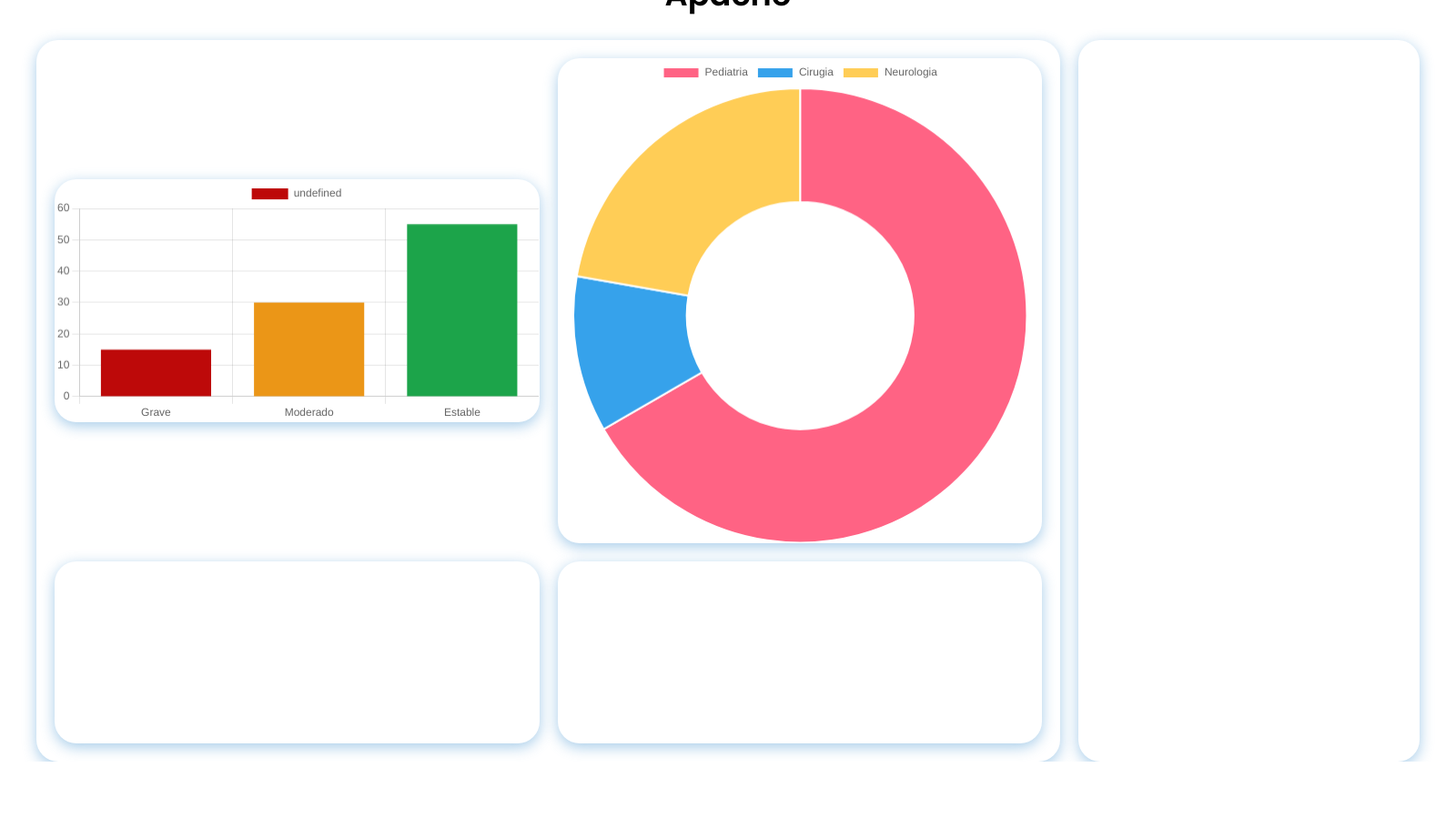
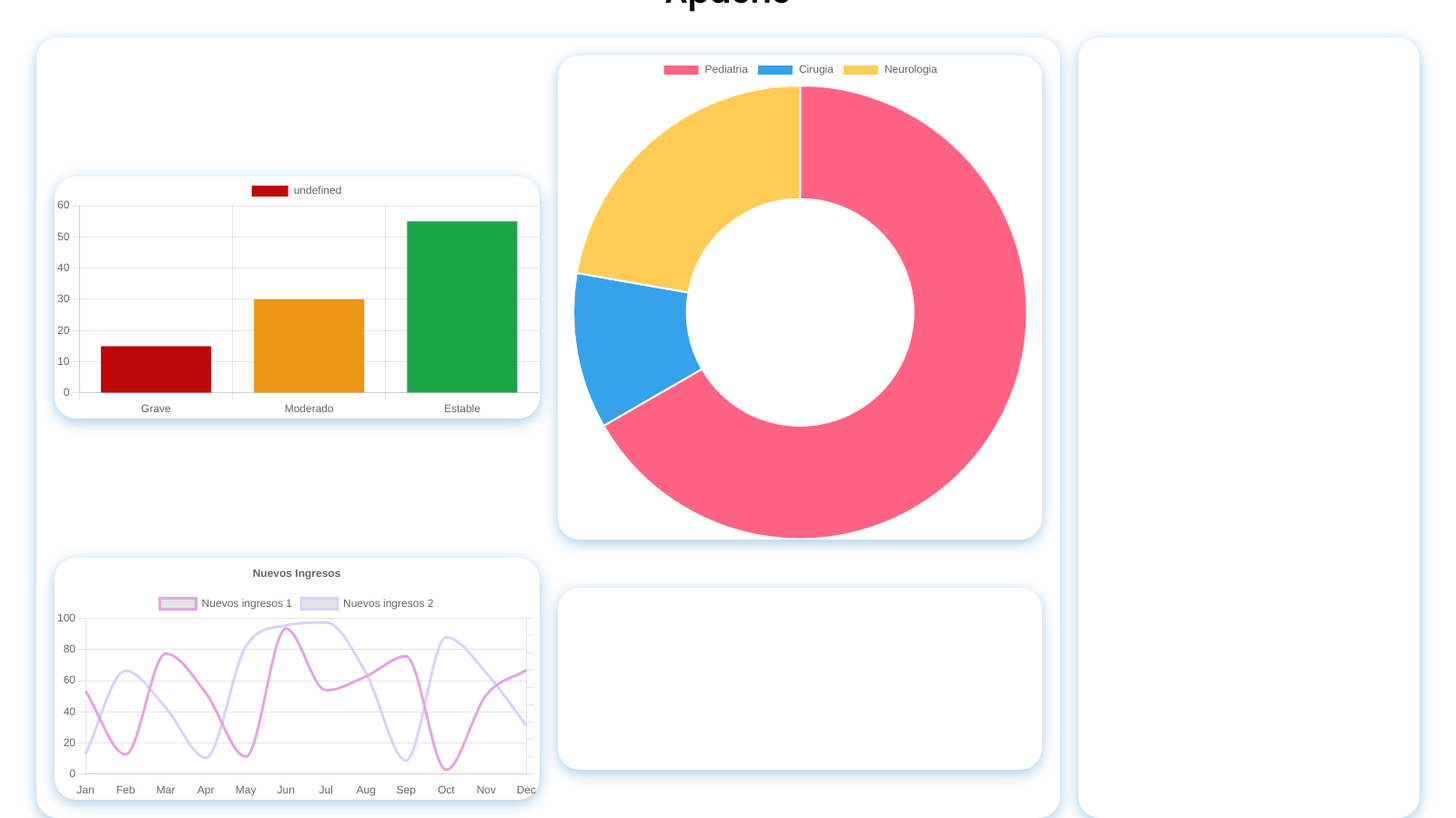
Before and after one commit to marcodiazz/VideoWall, an Electron app: page ventanas/index.html in a window 1600 px wide. Shown: the whole page at 91% size. Before the commit the page ends 837 px from the top, so only its background shows below. Drawn offline with nearby package versions, Linux system fonts and the light colour scheme.

Commit message:
Line graph

```diff
--- a/ventanas/apache.js
+++ b/ventanas/apache.js
@@ -39,3 +39,44 @@ new Chart("chart1", {
     options: {
     }
   });
+
+new Chart("chart3", {
+    type: 'line',
+    data: {
+        labels: ['Jan', 'Feb', 'Mar', 'Apr', 'May', 'Jun', 'Jul', 'Aug', 'Sep', 'Oct', 'Nov', 'Dec'],
+        datasets: [{
+            label: 'Nuevos ingresos 1',
+            data: Array.from({length: 12}, (_, i) => Math.random()*100), // 12 valores random de prueba
+            cubicInterpolationMode: 'monotone', // Lineas suaves
+            tension: 100,
+            yAxisID: 'y',
+
+            borderColor: [ '#e3a5e0' ]
+        }, {
+            label: 'Nuevos ingresos 2',
+            data: Array.from({length: 12}, (_, i) => Math.random()*100), // 12 valores random de prueba
+            cubicInterpolationMode: 'monotone', // Lineas suaves
+            tension: 100,
+            yAxisID: 'y1',
+            borderColor: [ '#d8d2fc' ]
+        }]
+    },
+    options: {
+      elements: { point: { radius: 0 } },
+      scales: {
+          x: { grid: { display: false } },
+          y: { type: 'linear', display: 'true', position: 'left' },
+          y1: { type: 'linear', display: 'true', position: 'right', grid: { drawOnChartArea: false  }, ticks: { display: false } },
+      },
+      interaction: {
+        mode: 'index',
+        intersect: false,
+      },
+      plugins: {
+        title: {
+          display: true,
+          text: 'Nuevos Ingresos'
+        }
+      }
+    }
+});
```
Also changed, not shown: ventanas/index.html (line endings or trailing spaces).
